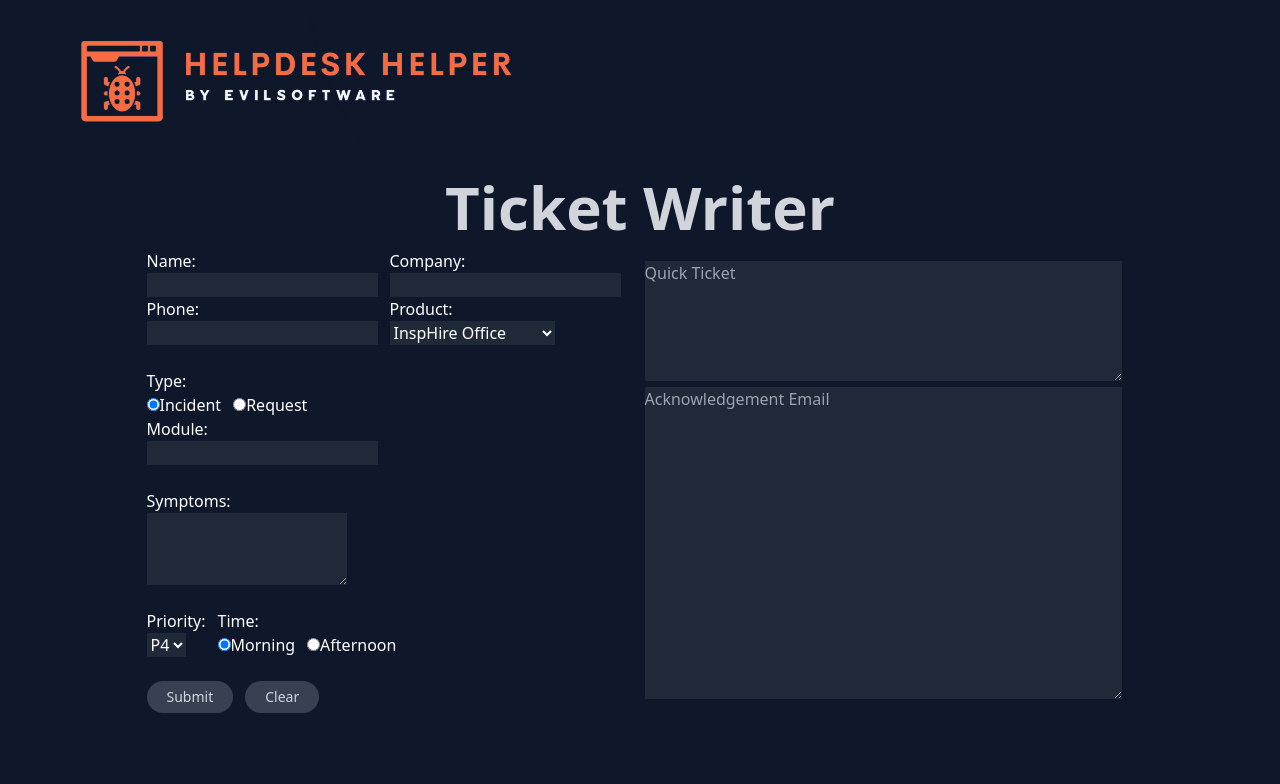
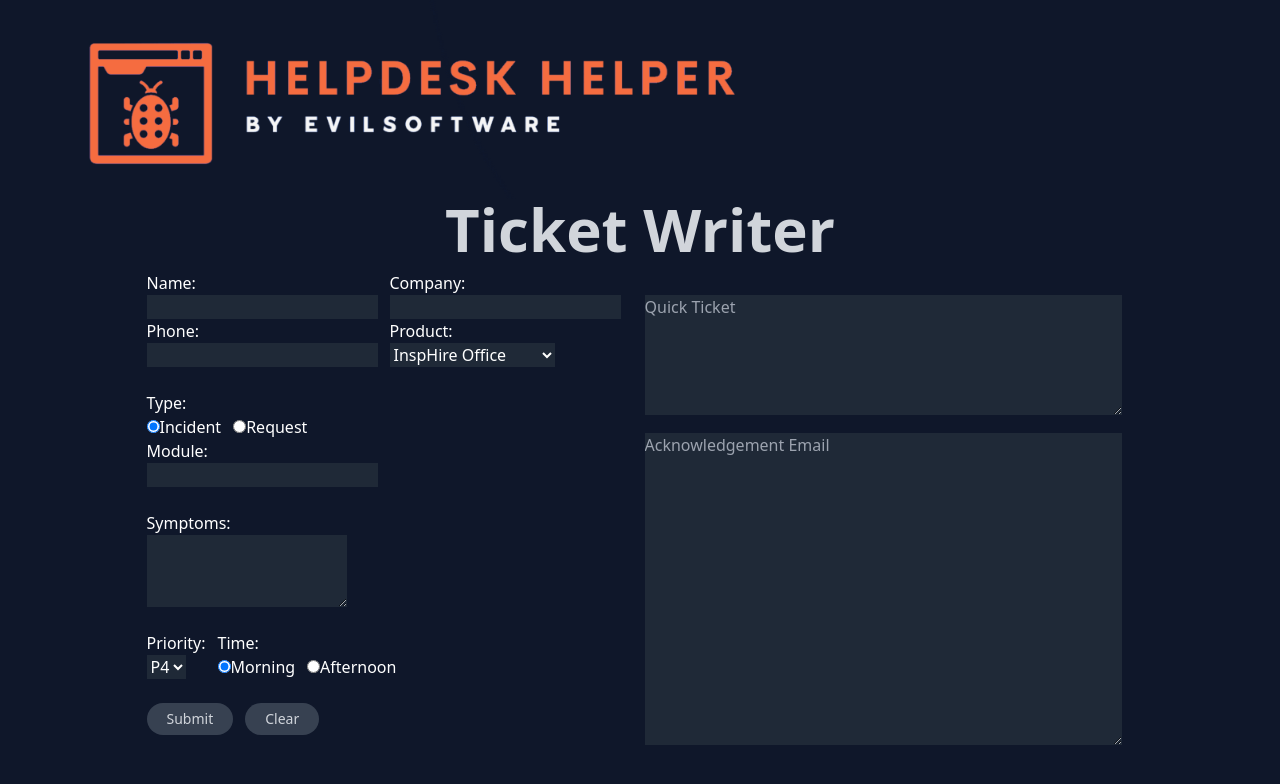
Before and after one commit to ThegenJackson/Helpdesk-Helper, a React (Vite) app: page / in a window 1280 px wide. Shown: the top 784 px of the page. Built offline with nearby package versions, Linux system fonts and the light colour scheme; a web font is replaced by a local one.

Commit message:
fixes
fixes

```diff
--- a/src/App.css
+++ b/src/App.css
@@ -33,7 +33,7 @@ This is evil stuff...
 }
 
 .head_text {
-  @apply mt-5 text-5xl font-extrabold leading-[1.15] text-gray-300 sm:text-6xl text-center;
+  @apply text-5xl font-extrabold leading-[1.15] text-gray-300 sm:text-6xl text-center;
 }
 
 .formbox {
@@ -41,7 +41,7 @@ This is evil stuff...
 }
 
 .textbox {
-  @apply bg-gray-800;
+  @apply bg-gray-800 mt-3;
 }
 
 .formfield {
--- a/src/components/Home.jsx
+++ b/src/components/Home.jsx
@@ -7,10 +7,10 @@ export const Home = () => {
     <header className="w-full flex justify-center items-center flex-col">
 
     {/* Logo */}
-    <nav className="w-full flex justify-between items-center flex-row mb-3 pt-3">
+    <nav className="w-full">
 
       <img
-      src={logo} alt="Helpdesk_Helper" className="w-2/5 object-contain"
+      src={logo} alt="Helpdesk_Helper" className="w-3/5 object-contain"
       />
 
     </nav>
--- a/src/components/TicketWriter.jsx
+++ b/src/components/TicketWriter.jsx
@@ -189,7 +189,7 @@ export const TicketWriter = () => {
           </label>
           </div>
           <br />
-          <div className="flex space-x-3">
+          <div className="flex-row space-x-3">
         <button className="_btn" onClick={handleSubmit}>Submit</button>
         <button className="_btn" onClick={refreshPage}>Clear</button>
            </div>
```
